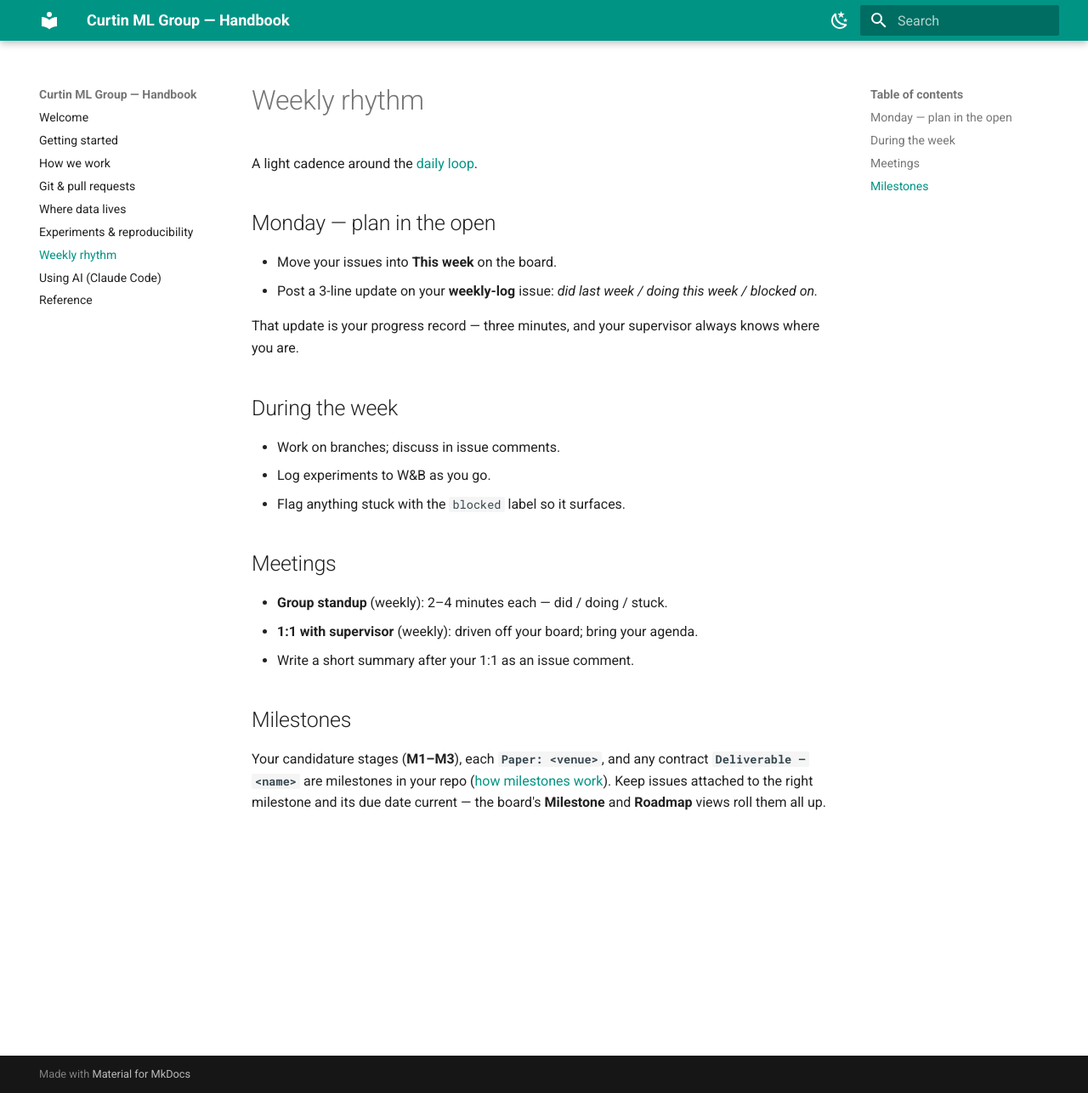
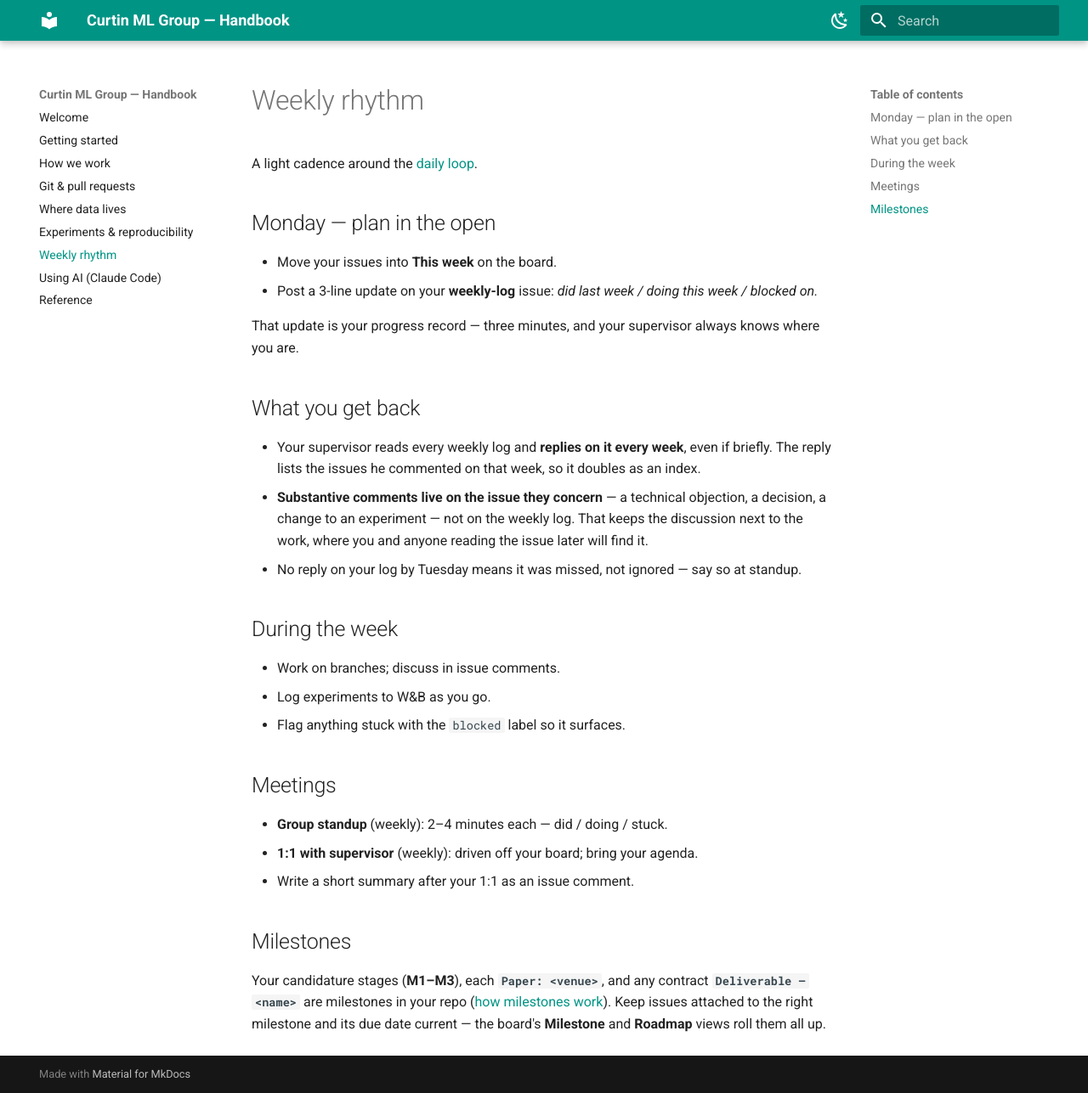
Before and after one commit to cumlg/handbook, an MkDocs documentation site: the page built from docs/weekly-rhythm.md, in a window 1280 px wide and 1287 px high. Shown: the whole window at 85% size. Built offline with MkDocs 1.6.1 and Material for MkDocs 9.7.7, drawn with Linux system fonts in a browser that asks for light colours.

Commit message:
Weekly rhythm: say what students get back — a reply on every weekly log, substance on the issues
Adds "What you get back" to the weekly rhythm and replaces the /weekly-digest
mention with what the supervisor's /digest command actually does (read-only;
every reply is written by him).

Co-Authored-By: Claude Fable 5.1 <noreply@anthropic.com>
Claude-Session: https://claude.ai/code/session_01PQUzetjd6grvhAt5xBNdvY

```diff
--- a/docs/weekly-rhythm.md
+++ b/docs/weekly-rhythm.md
@@ -7,6 +7,11 @@ A light cadence around the [daily loop](how-we-work.md).
 - Post a 3-line update on your **weekly-log** issue: *did last week / doing this week / blocked on.*
 
 That update is your progress record — three minutes, and your supervisor always knows where you are.
+
+## What you get back
+- Your supervisor reads every weekly log and **replies on it every week**, even if briefly. The reply lists the issues he commented on that week, so it doubles as an index.
+- **Substantive comments live on the issue they concern** — a technical objection, a decision, a change to an experiment — not on the weekly log. That keeps the discussion next to the work, where you and anyone reading the issue later will find it.
+- No reply on your log by Tuesday means it was missed, not ignored — say so at standup.
 
 ## During the week
 - Work on branches; discuss in issue comments.
```
Also changed, not shown: docs/ai-claude-code.md (+1 -1 lines).
